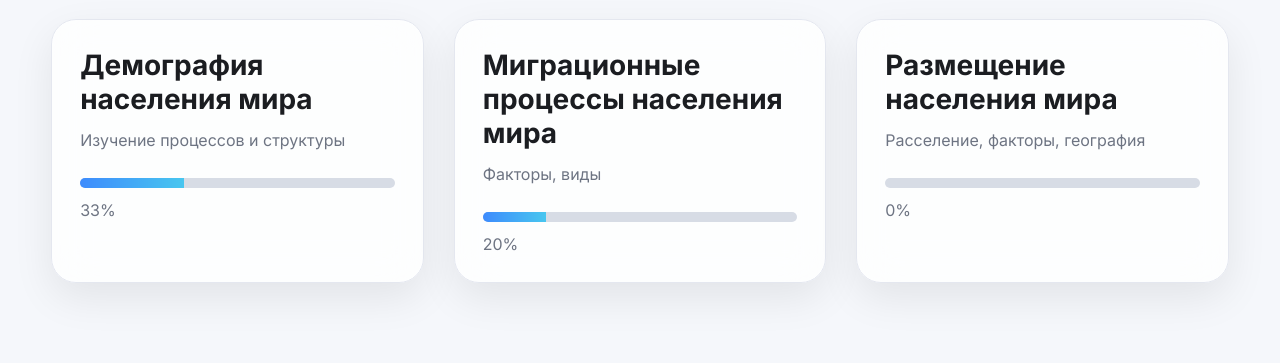
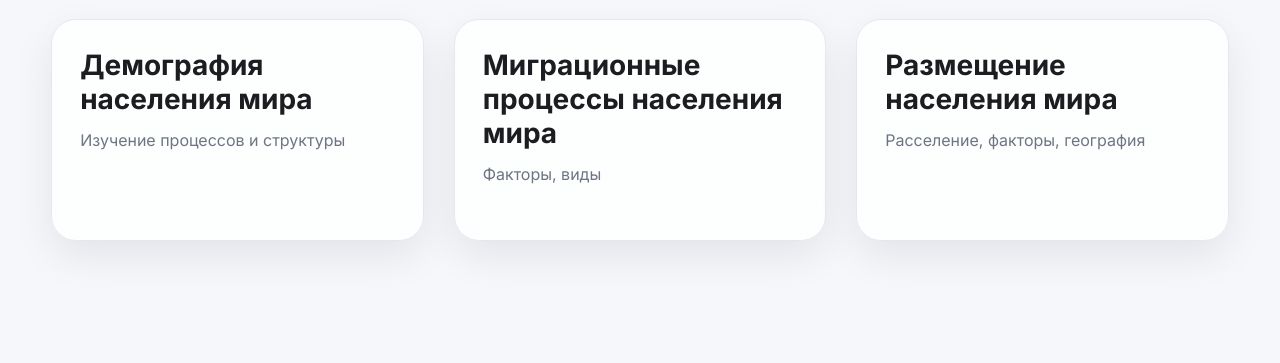
Before and after one commit to AlexCoder23/Geography, a plain HTML site: page index.html in a window 1280 px wide. Shown: the part 557-920 px from the top of the page. After the commit the page ends 878 px from the top, so only its background shows below. Drawn offline with Linux system fonts and the light colour scheme.

Commit message:
Preparing for hosting

```diff
--- a/index.html
+++ b/index.html
@@ -3,7 +3,7 @@
 <head>
     <meta charset="UTF-8">
     <meta name="viewport" content="width=device-width, initial-scale=1.0">
-    <title>GeoLearn</title>
+    <title>Geography</title>
 
     <link rel="stylesheet" href="style.css">
 
@@ -29,10 +29,6 @@
 
         </p>
 
-        <button>
-            Начать обучение
-        </button>
-
     </div>
 
 </section>
@@ -54,13 +50,13 @@
                 Изучение процессов и структуры
             </p>
 
-            <div class="progress">
+            <!-- <div class="progress">
 
                 <div class="fill" style="width:33%"></div>
 
-            </div>
+            </div> -->
 
-            <span>33%</span>
+            <!-- <span>33%</span> -->
 
         </div>
 
@@ -74,13 +70,13 @@
                 Факторы, виды
             </p>
 
-            <div class="progress">
+            <!-- <div class="progress">
 
                 <div class="fill" style="width:20%"></div>
 
             </div>
 
-            <span>20%</span>
+            <span>20%</span> -->
 
         </div>
 
@@ -94,13 +90,13 @@
                 Расселение, факторы, география
             </p>
 
-            <div class="progress">
+            <!-- <div class="progress">
 
                 <div class="fill" style="width:0%"></div>
 
             </div>
 
-            <span>0%</span>
+            <span>0%</span> -->
 
         </div>
 
```
